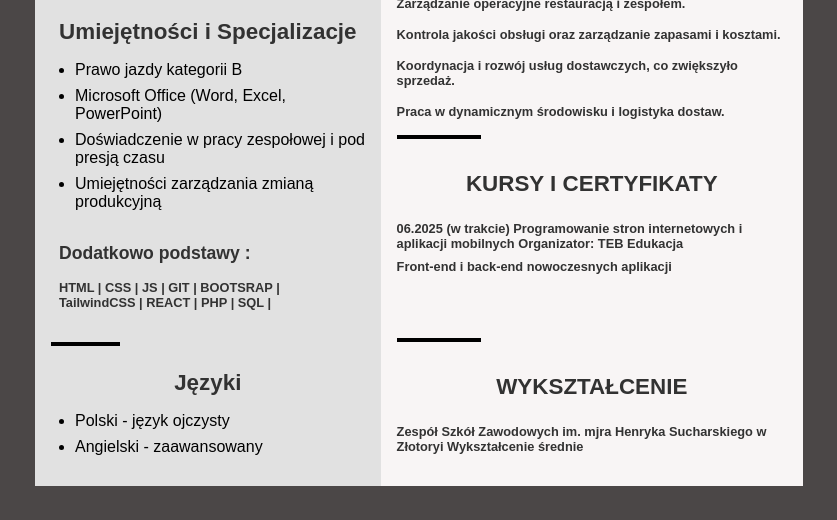
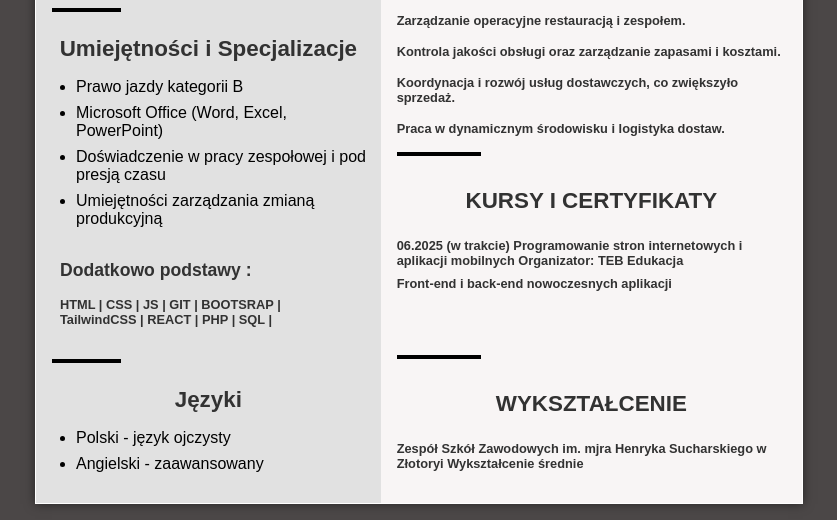
Before and after one commit to Arek7078/cv, a website built with Vite: page index.html in a window 1280 px wide. Shown: the part 429-949 px from the top of the page, without its empty margins (221-1058 px from the left). Before the commit the page ends 915 px from the top, so only its background shows below. Built offline with nearby package versions, Linux system fonts and the light colour scheme.

Commit message:
css margin

```diff
--- a/src/style.css
+++ b/src/style.css
@@ -16,17 +16,17 @@ body{
 
 
 }
-html, body{
+/* html, body{
     height:100%;
-}
+} */
 main{
     display:flex;
     width:768px;
     position:relative;
     margin:auto;
-    /* margin: 1rem auto;
+    margin: 1rem auto;
     border: 1px solid white;
-    box-shadow:0 0 10px rgba(0, 0, 0, 0.5); */
+    box-shadow:0 0 10px rgba(0, 0, 0, 0.5);
 
 }
 /* contact start */
```
